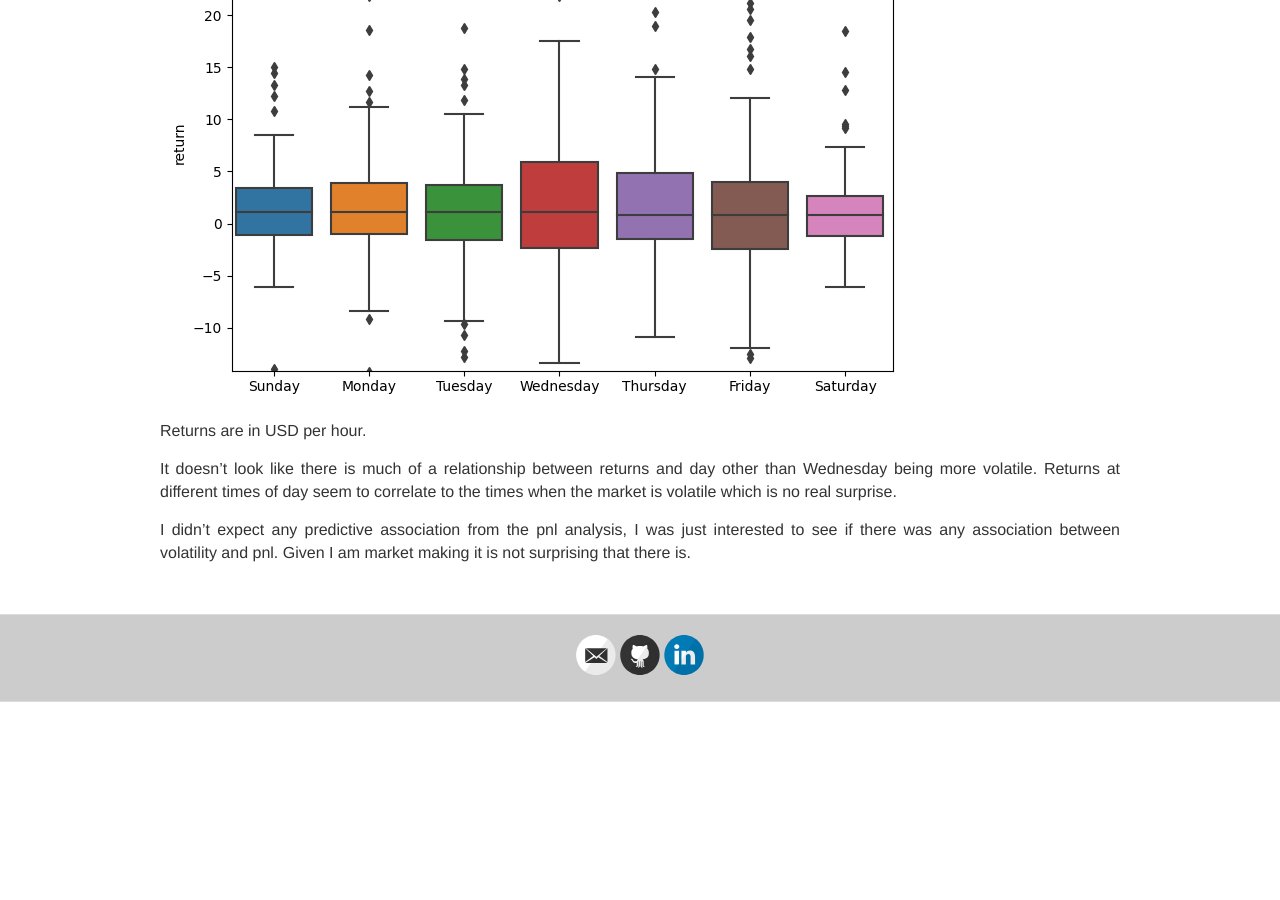
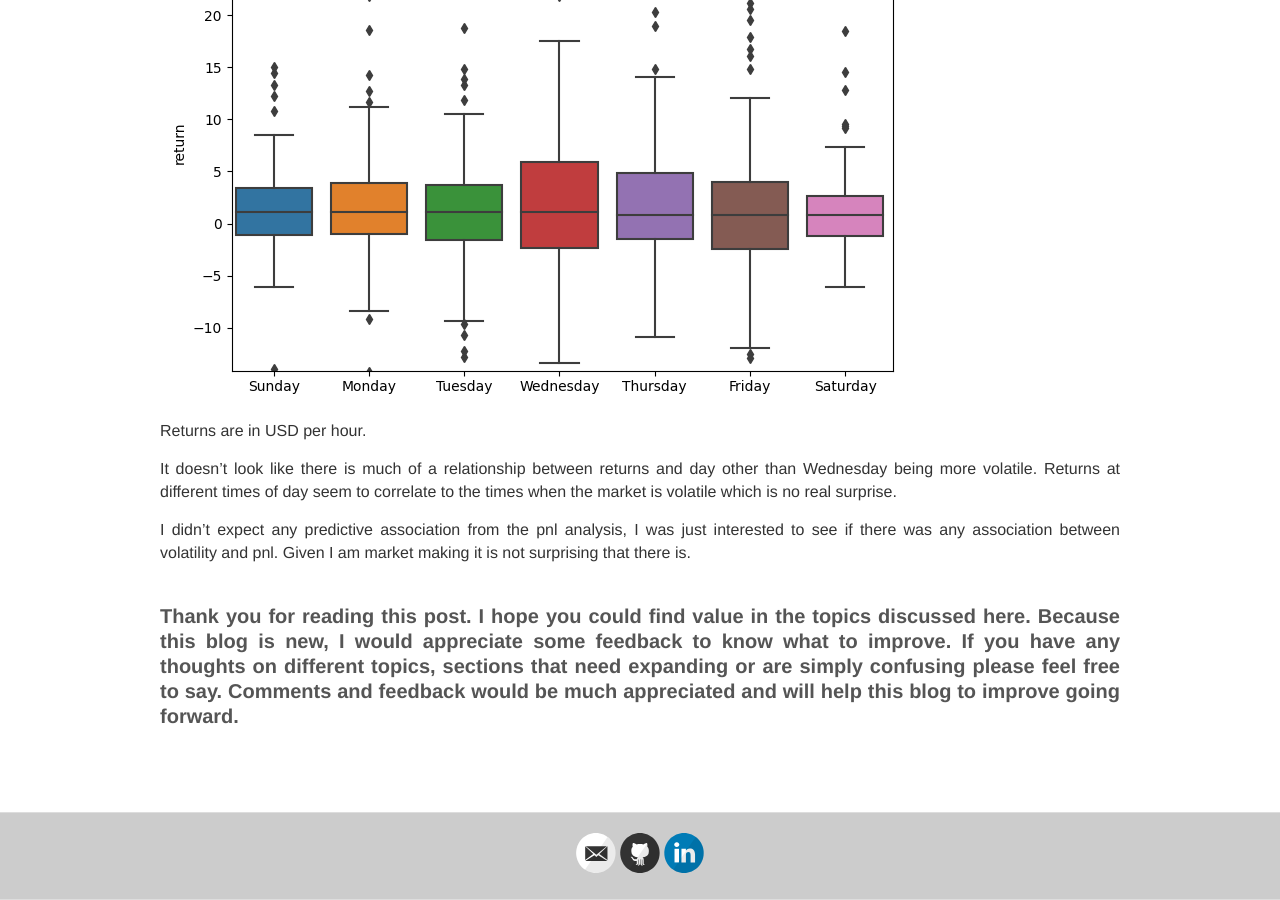
Before and after one commit to MarkRBest/markrbest.github.io, a Jekyll site: the page built from _posts/2020-12-15-volatility-and-time-of-day.md, in a window 1280 px wide and 900 px high, scrolled down 4365 px. Built offline with Jekyll 4.4.1, drawn with Linux system fonts in a browser that asks for light colours; nearby versions of some CDN libraries; comment, search, counter and statistics services are not loaded; before the commit the page ends 5067 px from its top, so only the background shows below that.

Commit message:
add comment request to footer

```diff
--- a/_layouts/post.html
+++ b/_layouts/post.html
@@ -13,6 +13,12 @@ layout: default
     {{ content }}
   </div>
 
+    <h3>
+      Thank you for reading this post. I hope you could find value in the topics discussed here.
+      Because this blog is new, I would appreciate some feedback to know what to improve.
+      If you have any thoughts on different topics, sections that need expanding or are simply confusing please feel free to say.
+      Comments and feedback would be much appreciated and will help this blog to improve going forward.
+    </h3> <br/>
 
   {% include disqus.html disqus_identifier=page.disqus_identifier %}
 </article>
```
